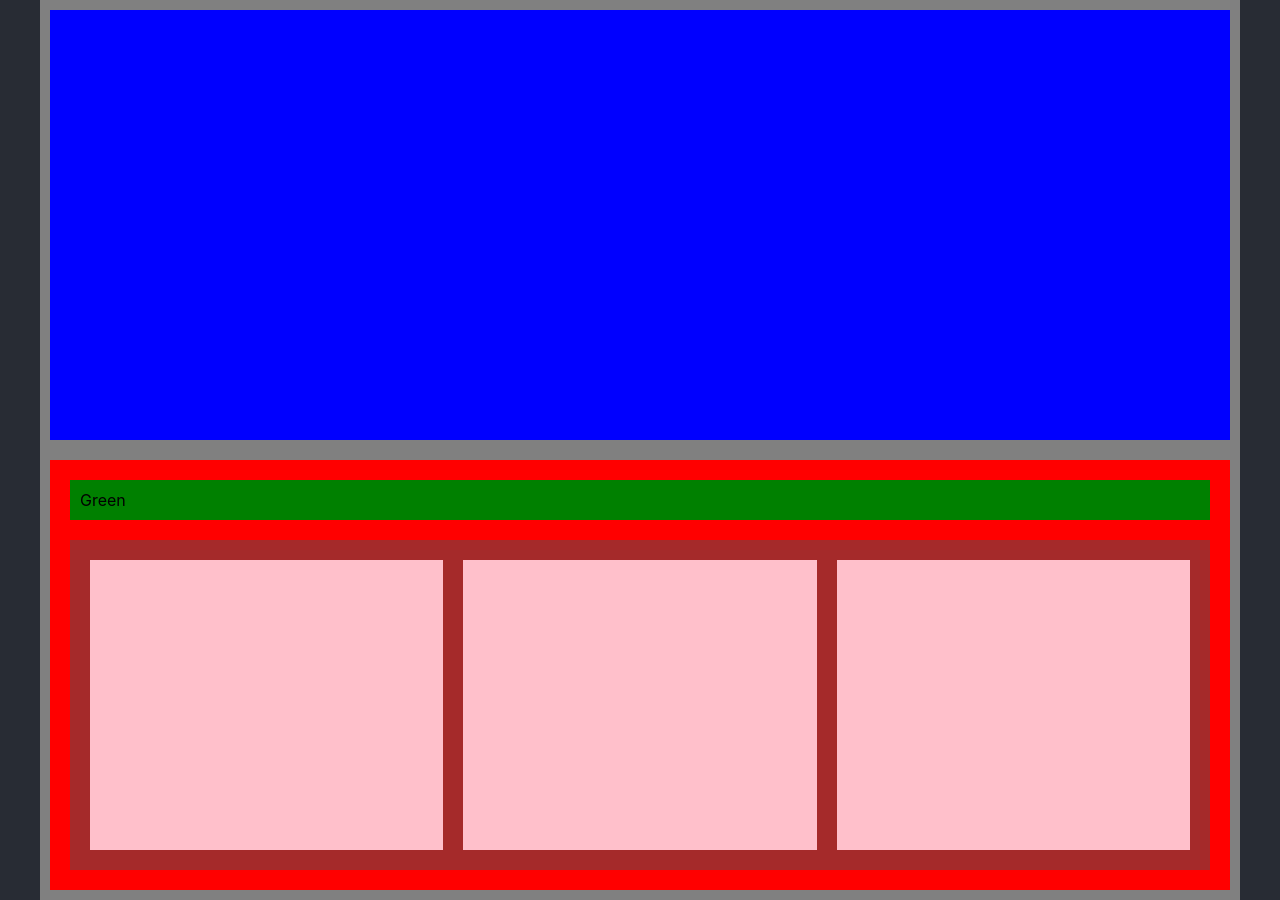
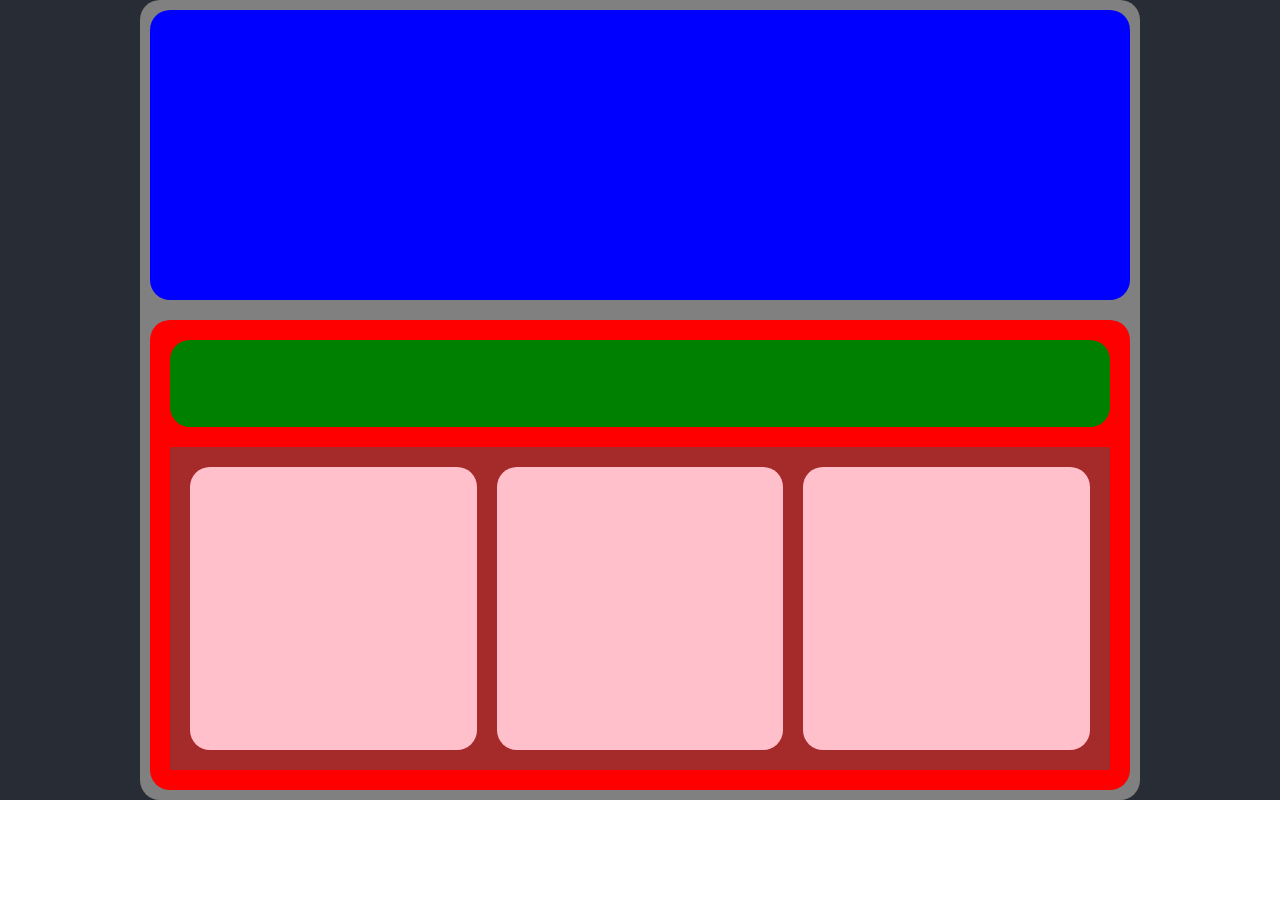
Before and after one commit to howlinbash/swayze, a React (Create React App) app: page / in a window 1280 px wide. After the commit the page ends 800 px from the top, so only its background shows below. Built offline with nearby package versions, Linux system fonts and the light colour scheme.

Commit message:
restyle with rounded corners and more pleasant ratios

```diff
--- a/src/App.css
+++ b/src/App.css
@@ -1,34 +1,36 @@
 .App {
+  align-items: center;
   background-color: #282c34;
   display: flex;
   flex-direction: column;
-  align-items: center;
   justify-content: center;
   min-height: 100vh;
-  /* flex-flow: row wrap; */
 }
 
 .aimHome {
   background-color: grey;
-  height: 900px;
-  width: 1200px;
+  border-radius: 20px;
   display: flex;
   flex-direction: column;
+  height: 800px;
   justify-content: space-between;
+  width: 1000px;
 }
 
 .aimBody {
   background-color: blue;
+  border-radius: 20px;
+  height: 60%;
+  margin: 10px;
   padding: 10px;
-  margin: 10px;
-  height: 100%;
 }
 
 .commandBox {
   background-color: red;
+  border-radius: 20px;
+  height: 100%;
+  margin: 10px;
   padding: 10px;
-  margin: 10px;
-  height: 100%;
 
   display: flex;
   flex-direction: column;
@@ -36,15 +38,17 @@
 
 .acHeading {
   background-color: green;
+  border-radius: 20px;
+  height: 100px;
+  margin: 10px;
   padding: 10px;
-  margin: 10px;
 }
 
 .actionCards {
   background-color: brown;
+  height: 100%;
+  margin: 10px;
   padding: 10px;
-  margin: 10px;
-  height: 100%;
 
   display: flex;
   flex-direction: row;
@@ -52,7 +56,8 @@
 
 .actionCard {
   background-color: pink;
+  border-radius: 20px;
+  margin: 10px;
   padding: 10px;
-  margin: 10px;
-  width: 33%;
+  width: 31%;
 }
--- a/src/App.js
+++ b/src/App.js
@@ -11,7 +11,6 @@ class App extends Component {
           </div>
           <div className="commandBox">
             <div className="acHeading">
-              Green
             </div>
             <div className="actionCards">
               <div className="actionCard">
```
